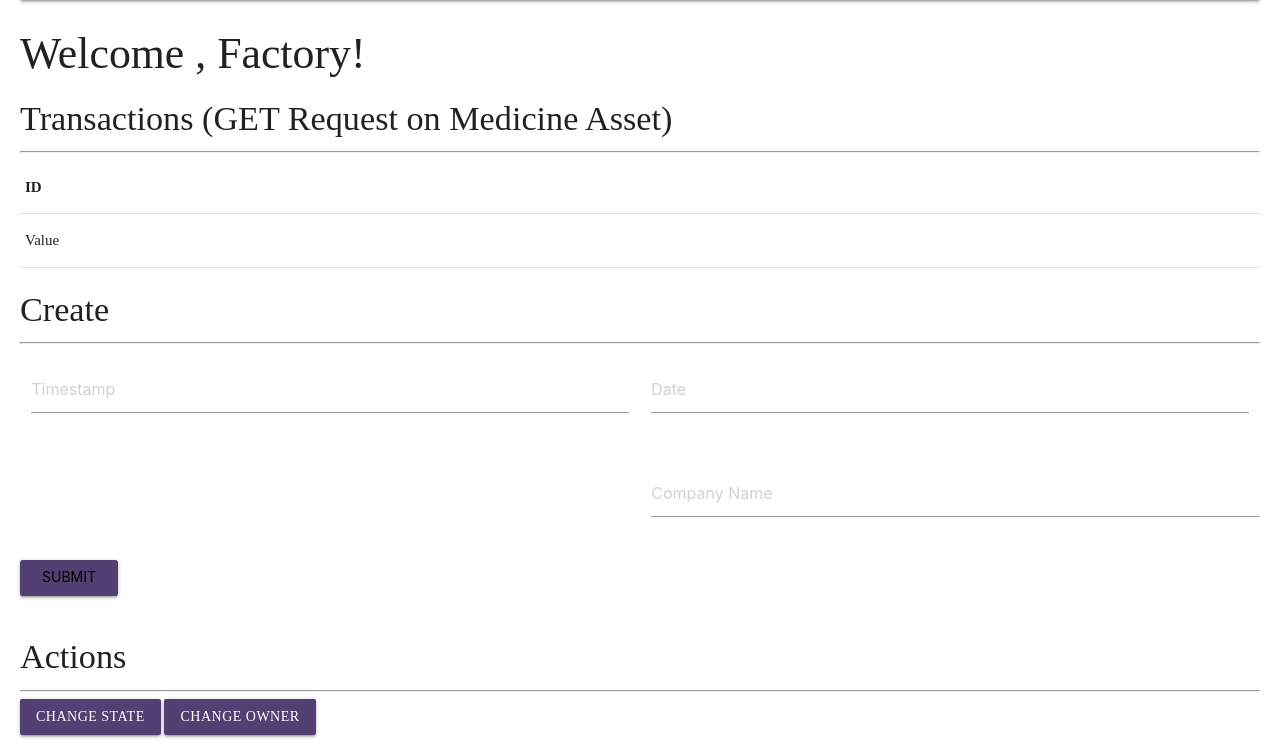
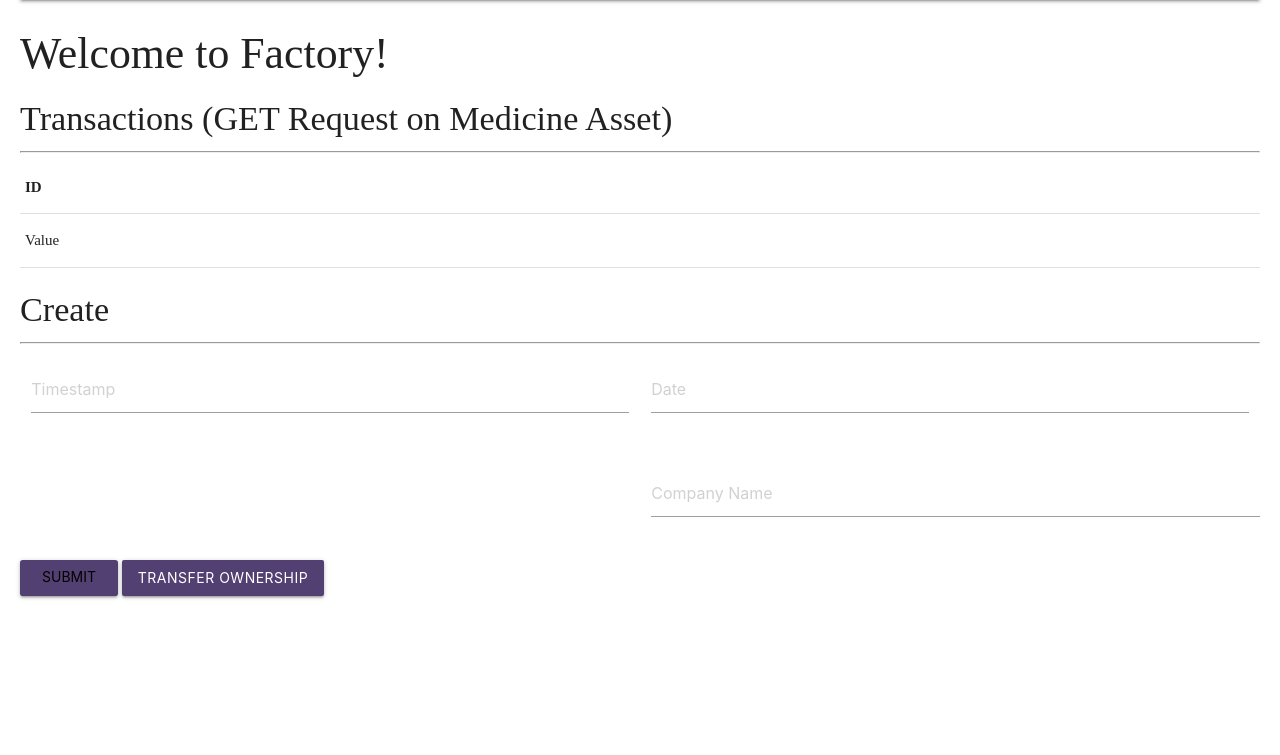
Before and after one commit to ObboyLab/MedicalLedger, a Flask app: page /factory in a window 1280 px wide. Shown: the part 84-839 px from the top of the page. After the commit the page ends 683 px from the top, so only its background shows below. Run offline with Flask 2, Linux system fonts and the light colour scheme; some libraries are stand-ins or nearby versions; some web fonts are replaced.

Commit message:
Ownership changing Testing

```diff
--- a/flask-app/application.py
+++ b/flask-app/application.py
@@ -34,7 +34,9 @@ def submitMedicine():
 
     return("The status code of the POST is : " + str(r.status_code)+" , " + str(r.text))
 
-
+@app.route("/changeOwner/<owner>", methods=['POST','GET'])
+def changeOwner(owner):
+    return owner
 @app.route("/wholesaler")
 def wholesaler():
     return render_template('wholesaler.html',title="Wholesaler")
--- a/flask-app/templates/factory.html
+++ b/flask-app/templates/factory.html
@@ -3,7 +3,7 @@
         {% include 'header.html' %}
 
     <body>
-        <h3>Welcome , {{ title }}!</h3>
+        <h3>Welcome to {{ title }}!</h3>
         <div class="transactions">
                 <h4>Transactions (GET Request on Medicine Asset)</h4>
                 <hr/>
@@ -51,15 +51,10 @@
                                 </div>
                               </div>
                               <input type="submit" class="waves-effect waves-light btn our-colour" value="Submit" name="">
-                        </form>
-                      </div>
-                    <!-- END FORM -->
-                  </div>
-                    <h4>Actions</h4>
-                    <hr/>
-                  <div class="action">
-                      <a class="waves-effect waves-light btn our-colour">Change State</a>
-                      <a class="waves-effect waves-light btn our-colour">Change Owner</a>
-                  </div>
-                </body>
-    </html>
+                              <input  onclick="location.href='/changeOwner/wholesaler';" class="waves-light btn our-colour" type="button" value="Transfer Ownership" style="color: white;"  name="">
+          </form>
+        </div>
+      <!-- END FORM -->
+  </body>
+</html>
+</html>
```
